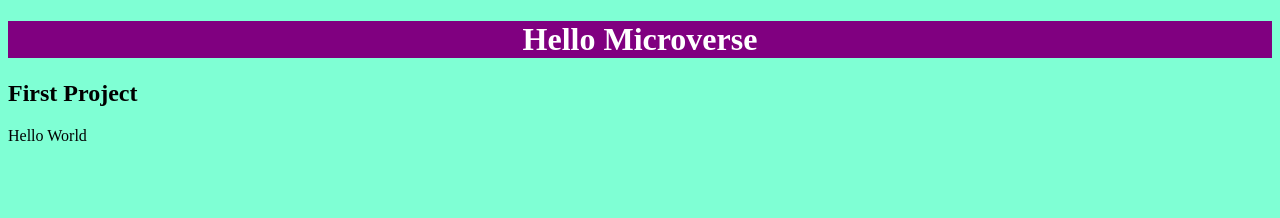
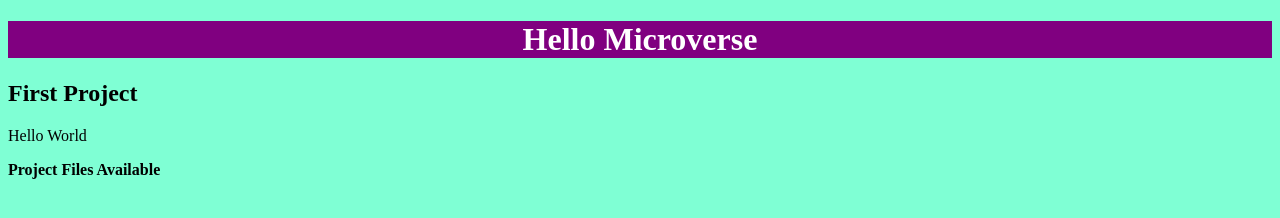
Before and after one commit to Besufekad-HAZ/hello-world, a website: page index.html in a window 1280 px wide. Drawn offline with Linux system fonts and the light colour scheme.

Commit message:
Adding extra content to index.html

```diff
--- a/index.html
+++ b/index.html
@@ -10,5 +10,6 @@
         <h1>Hello Microverse</h1>
         <h2>First Project</h2>
         <p>Hello World</p>
+        <strong>Project Files Available</strong>
     </body>
 </html>
```
